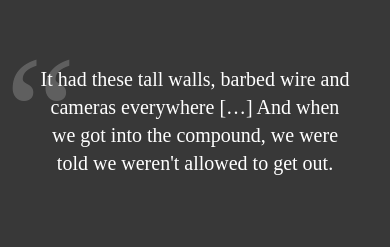
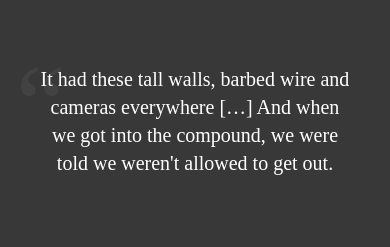
Before and after one commit to conversation/scam-centres-part-1, a React (Vite) app: page / in a window 390 px wide. Shown: the part 4921-5168 px from the top of the page. Built offline with nearby package versions, Linux system fonts and the light colour scheme; a web font is replaced by a local one.

Commit message:
edit: changed pullquote styling

```diff
--- a/src/components/Pullquote.tsx
+++ b/src/components/Pullquote.tsx
@@ -1,73 +1,48 @@
-import { useEffect, useRef, useState } from 'react'
 import { cn } from '../util/helpers'
 
 export default function Pullquote({
   className,
   quote,
   startQuoteIcon = true,
-  endQuoteIcon = false
+  endQuoteIcon = false,
+  quoteClassname
 }: {
   className?: string
+  quoteClassname?: string
   quote: string
   startQuoteIcon?: boolean
   endQuoteIcon?: boolean
 }) {
-  const textRef = useRef<HTMLParagraphElement>(null)
-  const [lineWidths, setLineWidths] = useState<{ firstLine: number; lastLine: number } | null>(null)
-
-  useEffect(() => {
-    if (textRef.current) {
-      const range = document.createRange()
-      const textNode = textRef.current.childNodes[0]
-
-      if (textNode && textNode.nodeType === Node.TEXT_NODE) {
-        range.setStart(textNode, 0)
-        range.setEnd(textNode, quote.length)
-
-        // Get the bounding boxes of all lines
-        const rects = range.getClientRects()
-
-        if (rects.length > 0) {
-          setLineWidths({ firstLine: rects[0].width, lastLine: rects[rects.length - 1].width })
-        }
-      }
-    }
-  }, [quote])
-
   return (
-    <div className={cn('text-balance py-5 text-center text-xl text-red-200 sm:text-2xl', className)}>
-      <div className='px-0 sm:px-8'>
-        <div>
-          <p ref={textRef} className='relative inline-block'>
-            {startQuoteIcon && lineWidths && (
+    <div className={cn('pullquote text-xl text-red-200 sm:text-2xl', className)}>
+      <div className='mx-auto w-11/12 text-balance text-center sm:w-4/5'>
+        <span className='relative'>
+          {startQuoteIcon && (
             <span
               aria-hidden
-                className='absolute select-none text-[10rem] leading-none text-white opacity-20'
-                style={{
-                  left: `${(textRef.current!.clientWidth - lineWidths.firstLine) / 2}px`,
-                  top: `0`,
-                  transform: 'translate(-50%, -2rem)' // Adjust position relative to text
-                }}
+              className={cn(
+                'absolute -top-5 right-full translate-x-1/2 select-none text-[7rem] leading-none text-white opacity-5 sm:-top-8 sm:text-[9rem]',
+                quoteClassname
+              )}
             >
               “
             </span>
           )}
+
           {quote}
-            {endQuoteIcon && lineWidths && (
+
+          {endQuoteIcon && (
             <span
               aria-hidden
-                className='absolute select-none text-[10rem] leading-none text-white opacity-20'
-                style={{
-                  left: `${(textRef.current!.clientWidth + lineWidths.lastLine) / 2}px`,
-                  top: `100%`,
-                  transform: 'translate(-50%, -1rem)' // Adjust position relative to text
-                }}
+              className={cn(
+                'absolute right-0 top-full -translate-y-[1rem] translate-x-1/2 select-none text-[7rem] leading-none text-white opacity-5 sm:text-[9rem]',
+                quoteClassname
+              )}
             >
               ”
             </span>
           )}
-          </p>
-        </div>
+        </span>
       </div>
     </div>
   )
--- a/src/index.css
+++ b/src/index.css
@@ -111,6 +111,18 @@
         50% 50%,
         100% 100%;
     }
+  }
+
+  .pullquote {
+    margin-block: 4rem; /* Default top and bottom margin */
+  }
+
+  .pullquote + .pullquote {
+    margin-top: 2rem; /* Reduce top margin for adjacent pullquotes */
+  }
+
+  .pullquote:has(+ .pullquote) {
+    margin-bottom: 2rem; /* Reduce bottom margin if another pullquote follows */
   }
 }
 
```
Lines whose indentation alone changed are shown as unchanged.
